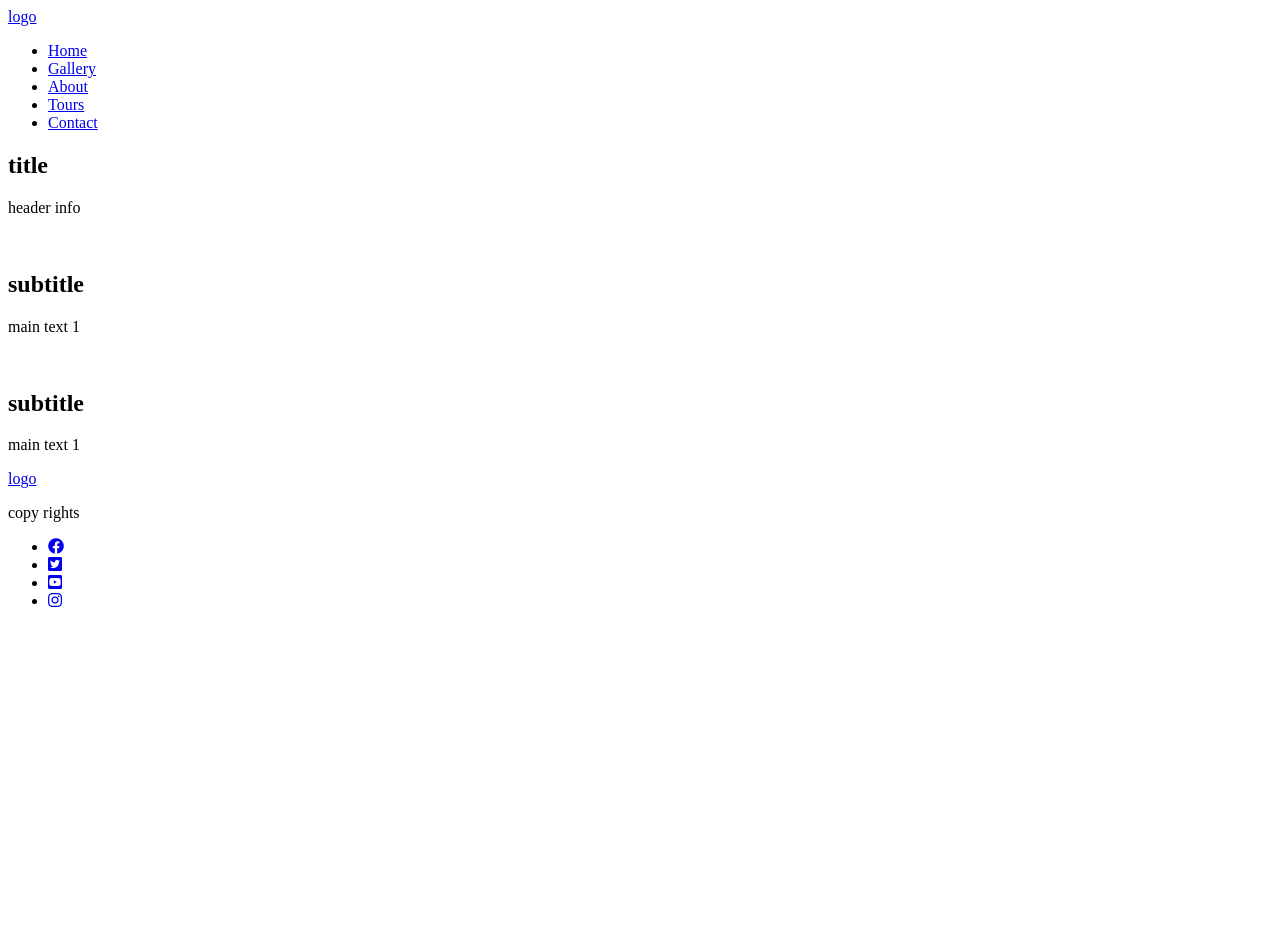
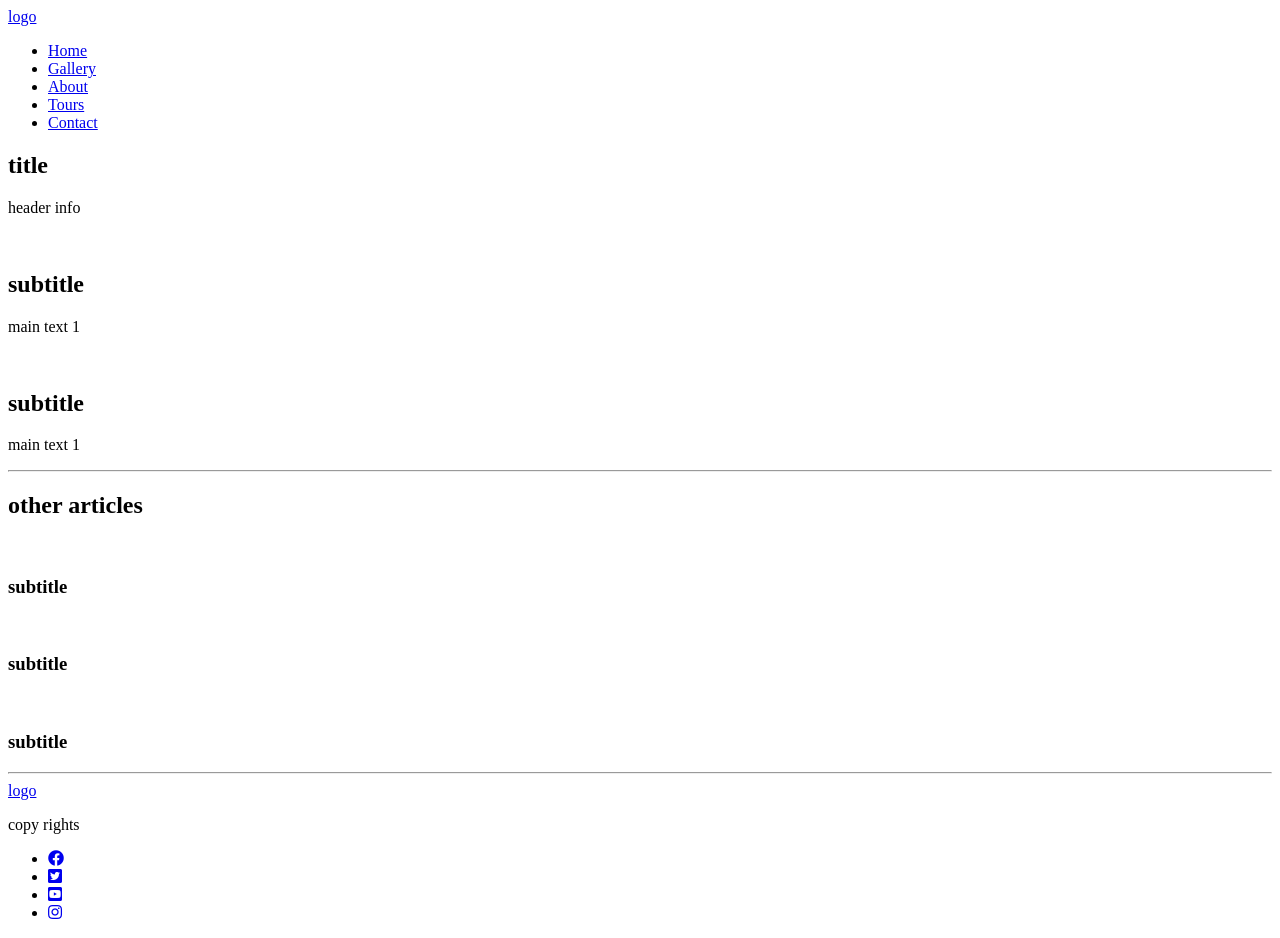
Before and after one commit to AhmadAlmasriDev/petra, a plain HTML site: page article.html in a window 1280 px wide. Before the commit the page ends 800 px from the top, so only its background shows below. Drawn offline with Linux system fonts and the light colour scheme; files that its build step writes are made by us from their sources.

Commit message:
Add other articles section to article.html

```diff
--- a/article.html
+++ b/article.html
@@ -39,6 +39,8 @@
 
     <!-- ------------------------------------ -->
     <main>
+
+        <!-- ------------------------------------ -->
         <section>
             <h1>title</h2>
                 <p>header info</p>
@@ -48,6 +50,27 @@
                 <img src="#" alt="">
                 <h2>subtitle</h2>
                 <p>main text 1</p>
+                <hr>
+        </section>
+
+        <!-- ------------------------------------ -->
+        <section>
+            <h2>other articles</h2>
+            <div>
+                <div>
+                    <img src="#" alt="">
+                    <h3>subtitle</h3>
+                </div>
+                <div>
+                    <img src="#" alt="">
+                    <h3>subtitle</h3>
+                </div>
+                <div>
+                    <img src="#" alt="">
+                    <h3>subtitle</h3>
+                </div>
+            </div>
+            <hr>
         </section>
     </main>
 
```
Lines whose indentation alone changed are shown as unchanged.
